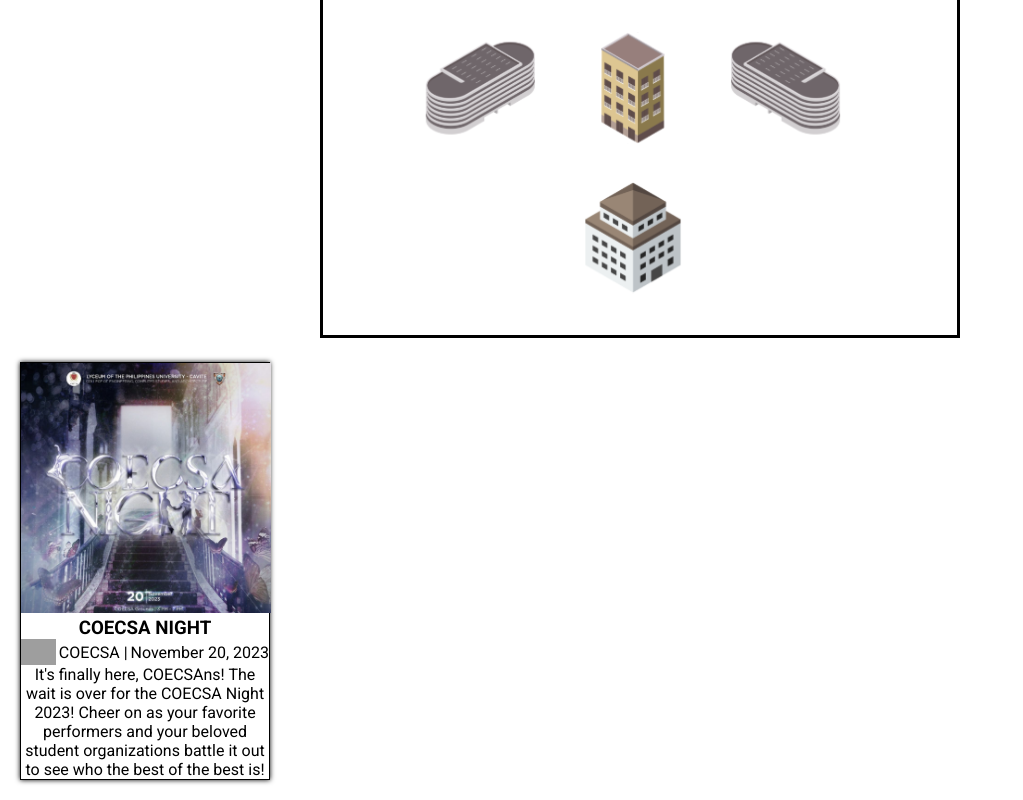
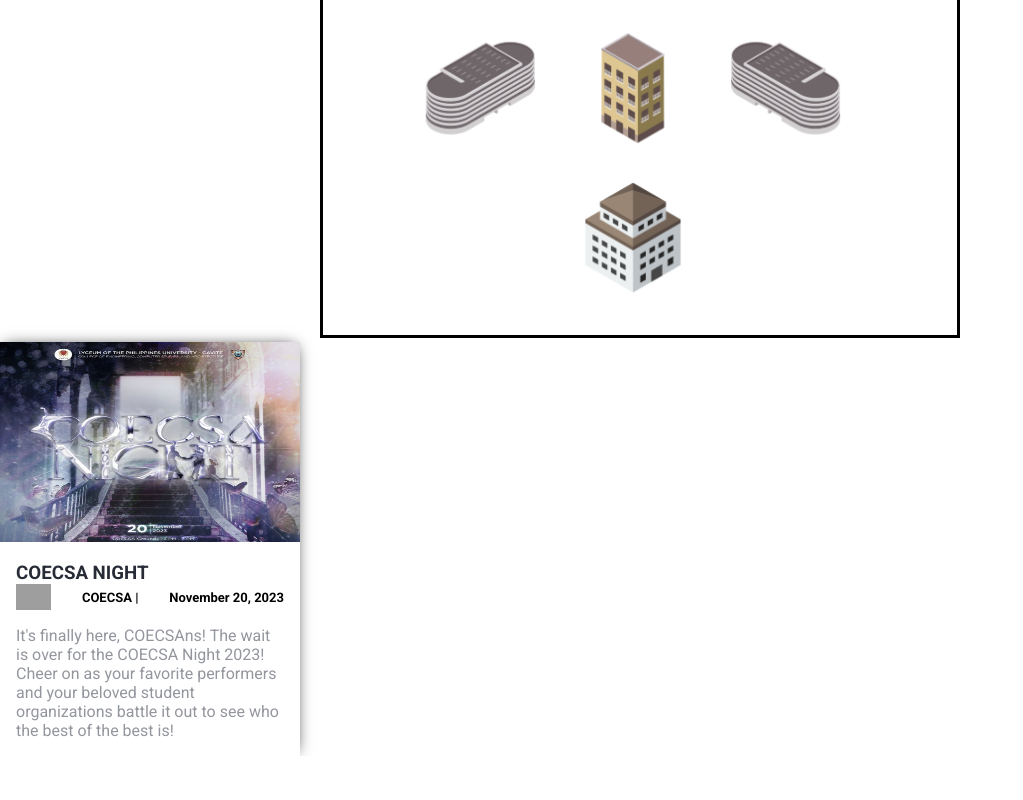
Before and after one commit to ianaumi/Lycee, a React (Create React App) app: page / in a window 1280 px wide. Shown: the part 370-1170 px from the top of the page, without its empty margins (0-1023 px from the left). After the commit the page ends 1126 px from the top, so only its background shows below. Built offline with nearby package versions, Linux system fonts and the light colour scheme; grey boxes are pictures that could not be loaded.

Commit message:
Updated design

```diff
--- a/src/Components/Card/CardStyles.css
+++ b/src/Components/Card/CardStyles.css
@@ -1,19 +1,45 @@
 .card-container{
-    border: 1px solid black;
-    box-shadow: 0 0 5px black;
-    width: 250px;
-    margin: 20px;
+    box-shadow: 0px 0px 15px -5px;
+    width: 300px;
+    overflow: hidden;
+    transition: 0.3s ease-in-out;
+}
+
+.card-container:hover{
+    transform: scale(1.1);
+}
+
+.card-title{
+    font-weight: 700;
+}
+
+.card-body{
+    text-align: start;
+    margin: 1rem;
+}
+
+.card-body h3{
+    color: #272b36;
+}
+
+.card-description{
+    color: #93969d;
+    font-size: 1rem;
 }
 
 .card-image img{
-    width: 250px;
+    overflow: hidden;
+    height: 200px;
+    width: 100%;
 }
 
 .card-footer{
     display: flex;
     justify-content: space-between;
+    font-size: small;
+    font-weight: 700;
     align-items: center;
-
+    padding-bottom: 1rem;
 }
 
 .card-footer img{
```
